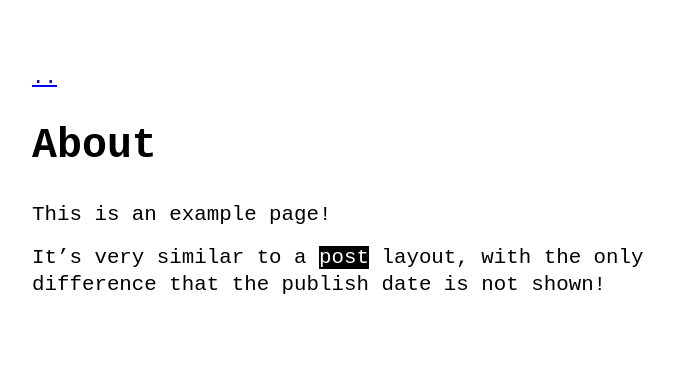
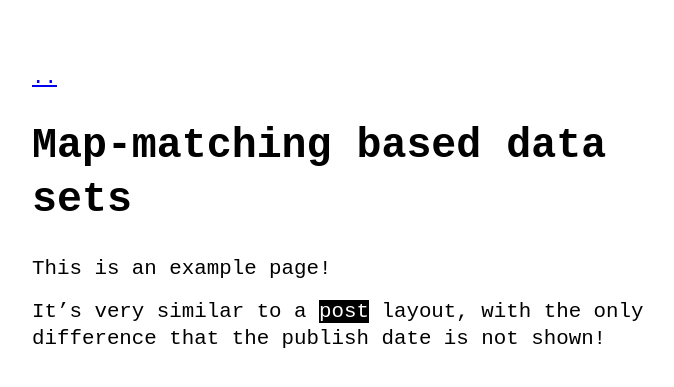
Before and after one commit to scbeom/RFS_Project, a Jekyll site: the page built from about.md, in a window 1280 px wide. Shown: the top 387 px of the page, without its empty margins (288-962 px from the left). Built offline with Jekyll 4.4.1, drawn with Linux system fonts in a browser that asks for light colours.

Commit message:
Update about.md

```diff
--- a/about.md
+++ b/about.md
@@ -1,6 +1,6 @@
 ---
 layout: page
-title: About
+title: Map-matching based data sets
 ---
 
 This is an example page!
```
